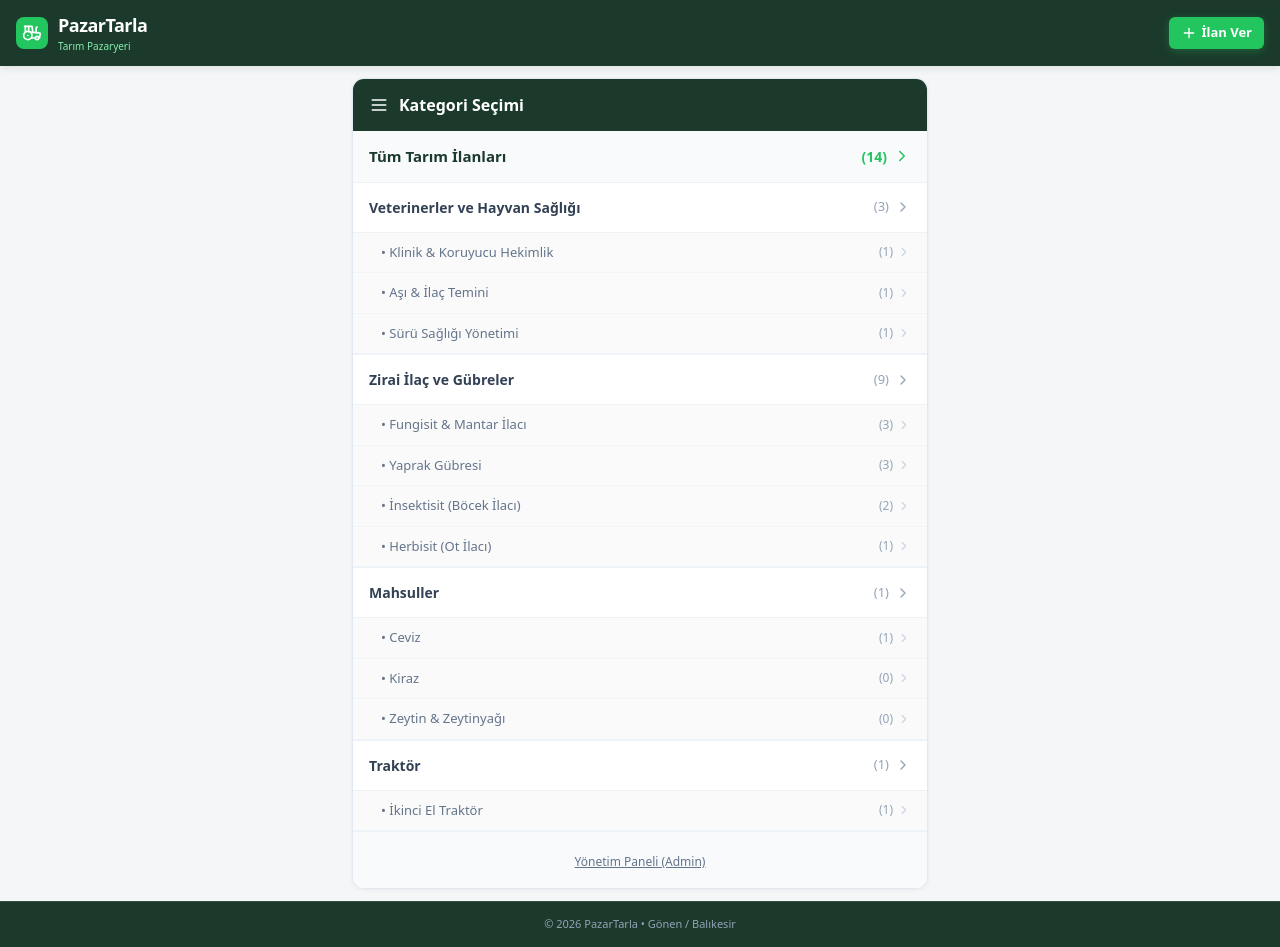
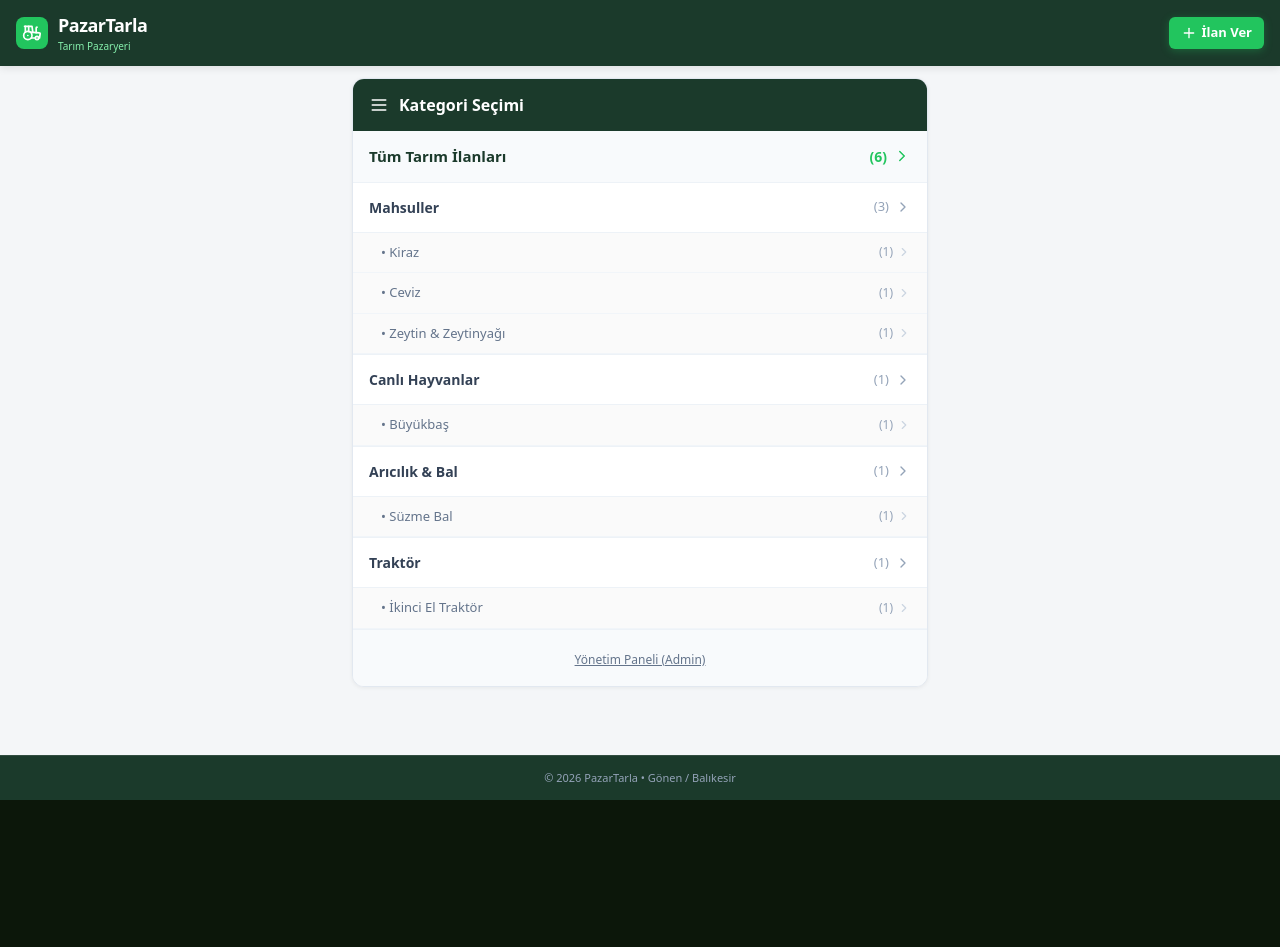
Before and after one commit to gezgiinci-beep/Pazartarla, a React (Vite) app: page / in a window 1280 px wide. After the commit the page ends 800 px from the top, so only its background shows below. Built offline with nearby package versions, Linux system fonts and the light colour scheme.

Commit message:
Update App.tsx

```diff
--- a/src/App.tsx
+++ b/src/App.tsx
@@ -6,227 +6,24 @@ import {
 } from 'lucide-react';
 
 const INITIAL_LISTINGS = [
-  // ZİRAİ İLAÇ VE GÜBRELER (TÜM TÜRKİYE GENELİ BAYİLER)
   {
-    id: 101,
-    title: 'Gönen Güven Zirai İlaç ve Gübre Bayii',
-    price: 450,
-    category: 'Zirai İlaç ve Gübreler',
-    subCategory: 'Fungisit & Mantar İlacı',
+    id: 1,
+    title: 'Bursamızın Meşhur Saplı Tatlı Kirazı',
+    price: 90,
+    category: 'Mahsuller',
+    subCategory: 'Kiraz',
     mode: 'Satılık',
-    location: 'Gönen / Balıkesir',
-    city: 'Balıkesir',
-    amount: '1 Litre / Ambalaj',
-    description: 'Kurtuluş Mah. Çiftlik Cad. No:12 Gönen/Balıkesir. Ceviz ve meyve bahçeleri için ruhsatlı mantar, küf önleyici zirai ilaçlar ve taban gübreleri.',
-    seller: 'Güven Zirai İlaç',
-    phone: '0266 762 12 34',
+    location: 'Karacabey / Bursa',
+    city: 'Bursa',
+    amount: '500 kg',
+    description: 'İhracat kalitesinde iri cins, taze hasat tatlı kiraz. Soğuk zincir araçlarla sevkiyat yapılır.',
+    seller: 'İbrahim Demir',
+    phone: '0532 444 5566',
     verified: true,
     featured: true,
-    image: 'https://images.unsplash.com/photo-1589927986064-0deb33169d8f?auto=format&fit=crop&q=80&w=800',
+    image: 'https://images.unsplash.com/photo-1528821151447-11f211b5e5a7?auto=format&fit=crop&q=80&w=800',
     date: 'Bugün'
   },
-  {
-    id: 102,
-    title: 'Alaşehir Zengin Tarım - Zirai İlaç ve Gübre',
-    price: 680,
-    category: 'Zirai İlaç ve Gübreler',
-    subCategory: 'Yaprak Gübresi',
-    mode: 'Satılık',
-    location: 'Alaşehir / Manisa',
-    city: 'Manisa',
-    amount: '5 Litre Bidon',
-    description: 'Kurtuluş Mah. Zeki Üngör Cad. No:2/A Alaşehir/Manisa. Bağ, meyve ve tarla bitkileri için amino asitli sıvı yaprak gübresi.',
-    seller: 'Zengin Tarım Market',
-    phone: '0236 653 14 95',
-    verified: true,
-    featured: true,
-    image: 'https://images.unsplash.com/photo-1589927986064-0deb33169d8f?auto=format&fit=crop&q=80&w=800',
-    date: 'Bugün'
-  },
-  {
-    id: 103,
-    title: 'Söke Toprak Tarım - İlaç ve Tohum Deposu',
-    price: 520,
-    category: 'Zirai İlaç ve Gübreler',
-    subCategory: 'İnsektisit (Böcek İlacı)',
-    mode: 'Satılık',
-    location: 'Söke / Aydın',
-    city: 'Aydın',
-    amount: '1 Litre',
-    description: 'Yenidoğan Mah. İstiklal Cad. No:254 Söke/Aydın. Zararlı böceklere karşı etkili sistemik tarım ilaçları ve tohumlar.',
-    seller: 'Toprak Zirai İlaçlama',
-    phone: '0256 518 56 24',
-    verified: true,
-    featured: false,
-    image: 'https://images.unsplash.com/photo-1589927986064-0deb33169d8f?auto=format&fit=crop&q=80&w=800',
-    date: 'Bugün'
-  },
-  {
-    id: 104,
-    title: 'Bursa Atlantis Tarım Zirai İlaç Bayii',
-    price: 750,
-    category: 'Zirai İlaç ve Gübreler',
-    subCategory: 'Herbisit (Ot İlacı)',
-    mode: 'Satılık',
-    location: 'Osmangazi / Bursa',
-    city: 'Bursa',
-    amount: '3 Litre',
-    description: 'Küçükbalıklı Mah. Heybe Sk. No:6 Osmangazi/Bursa. Bahçe aralarındaki yabani otlar için seçici herbisit ilaçlar.',
-    seller: 'Atlantis Ziraat',
-    phone: '0224 215 70 00',
-    verified: true,
-    featured: false,
-    image: 'https://images.unsplash.com/photo-1589927986064-0deb33169d8f?auto=format&fit=crop&q=80&w=800',
-    date: 'Bugün'
-  },
-  {
-    id: 105,
-    title: 'Adana Çukurova Gübre ve Zirai İlaç Pazarı',
-    price: 890,
-    category: 'Zirai İlaç ve Gübreler',
-    subCategory: 'Yaprak Gübresi',
-    mode: 'Satılık',
-    location: 'Seyhan / Adana',
-    city: 'Adana',
-    amount: '10 kg Çuval',
-    description: 'Turunçgil ve sebze üretim bölgeleri için yoğunlaştırılmış NPK taban ve üst gübreleri.',
-    seller: 'Çukurova Tarım',
-    phone: '0322 351 22 33',
-    verified: true,
-    featured: false,
-    image: 'https://images.unsplash.com/photo-1589927986064-0deb33169d8f?auto=format&fit=crop&q=80&w=800',
-    date: 'Bugün'
-  },
-  {
-    id: 106,
-    title: 'Konya Selçuklu Tarım Market ve İlaçlama',
-    price: 600,
-    category: 'Zirai İlaç ve Gübreler',
-    subCategory: 'Fungisit & Mantar İlacı',
-    mode: 'Satılık',
-    location: 'Selçuklu / Konya',
-    city: 'Konya',
-    amount: '5 Litre',
-    description: 'Buğday, arpa ve mısır ekim alanları için pas ve mantar hastalıklarına karşı etkili bitki koruma çözümleri.',
-    seller: 'Selçuklu Ziraat',
-    phone: '0332 235 44 55',
-    verified: true,
-    featured: false,
-    image: 'https://images.unsplash.com/photo-1589927986064-0deb33169d8f?auto=format&fit=crop&q=80&w=800',
-    date: 'Bugün'
-  },
-  {
-    id: 107,
-    title: 'İzmir Tire Zirai İlaç ve Gübre Deposu',
-    price: 540,
-    category: 'Zirai İlaç ve Gübreler',
-    subCategory: 'Yaprak Gübresi',
-    mode: 'Satılık',
-    location: 'Tire / İzmir',
-    city: 'İzmir',
-    amount: '5 Litre',
-    description: 'İsmail Çetinkaya Cad. No:45 Tire/İzmir. Meyve bahçeleri ve zeytinlikler için özel besleme ve koruma ürünleri.',
-    seller: 'Tire Ziraat Deposu',
-    phone: '0232 512 88 99',
-    verified: true,
-    featured: false,
-    image: 'https://images.unsplash.com/photo-1589927986064-0deb33169d8f?auto=format&fit=crop&q=80&w=800',
-    date: 'Bugün'
-  },
-  {
-    id: 108,
-    title: 'Antalya Aksu Tarım İlaçları ve Gübre',
-    price: 720,
-    category: 'Zirai İlaç ve Gübreler',
-    subCategory: 'İnsektisit (Böcek İlacı)',
-    mode: 'Satılık',
-    location: 'Aksu / Antalya',
-    city: 'Antalya',
-    amount: '1 Litre',
-    description: 'Seracılık ve örtü altı tarım için özel kırmızı örümcek ve thrips ilaçları, damla sulama gübreleri.',
-    seller: 'Aksu Tarım',
-    phone: '0242 426 11 22',
-    verified: true,
-    featured: false,
-    image: 'https://images.unsplash.com/photo-1589927986064-0deb33169d8f?auto=format&fit=crop&q=80&w=800',
-    date: 'Bugün'
-  },
-  {
-    id: 109,
-    title: 'Sakarya Adapazarı Zirai İlaç ve Tohumculuk',
-    price: 490,
-    category: 'Zirai İlaç ve Gübreler',
-    subCategory: 'Fungisit & Mantar İlacı',
-    mode: 'Satılık',
-    location: 'Adapazarı / Sakarya',
-    city: 'Sakarya',
-    amount: '2 Litre',
-    description: 'Semerciler Mah. Postane Sk. No:8 Adapazarı/Sakarya. Mısır, patates ve fındık tarımı için ilaç ve gübre çeşitleri.',
-    seller: 'Sakarya Ziraat',
-    phone: '0264 271 33 44',
-    verified: true,
-    featured: false,
-    image: 'https://images.unsplash.com/photo-1589927986064-0deb33169d8f?auto=format&fit=crop&q=80&w=800',
-    date: 'Bugün'
-  },
-
-  // VETERİNERLER VE HAYVAN SAĞLIĞI
-  {
-    id: 110,
-    title: 'Gönen Şifa Veteriner Kliniği (7/24)',
-    price: 500,
-    category: 'Veterinerler ve Hayvan Sağlığı',
-    subCategory: 'Klinik & Koruyucu Hekimlik',
-    mode: 'Hizmet',
-    location: 'Gönen / Balıkesir',
-    city: 'Balıkesir',
-    amount: 'Yerinde / Klinik Muayene',
-    description: 'Kurtuluş Mah. Kızılay Cad. Gönen/Balıkesir. Büyükbaş ve küçükbaş hayvanlar için suni tohumlama, aşılama ve cerrahi.',
-    seller: 'Vet. Hekim Mehmet Can',
-    phone: '0266 762 19 68',
-    verified: true,
-    featured: true,
-    image: 'https://images.unsplash.com/photo-1584132967334-10e028bd69f7?auto=format&fit=crop&q=80&w=800',
-    date: 'Bugün'
-  },
-  {
-    id: 111,
-    title: 'Bandırma Öncü Veteriner Deposu & Aşı Merkezi',
-    price: 1200,
-    category: 'Veterinerler ve Hayvan Sağlığı',
-    subCategory: 'Aşı & İlaç Temini',
-    mode: 'Satılık',
-    location: 'Bandırma / Balıkesir',
-    city: 'Balıkesir',
-    amount: 'Soğuk Zincir Sevkiyat',
-    description: 'Paşabayır Mah. İstasyon Cad. Bandırma. Sürü sağlığı için koruyucu aşılar, vitaminler ve antibiyotik tedariği.',
-    seller: 'Öncü Veterinerlik',
-    phone: '0266 714 55 66',
-    verified: true,
-    featured: false,
-    image: 'https://images.unsplash.com/photo-1584132967334-10e028bd69f7?auto=format&fit=crop&q=80&w=800',
-    date: 'Bugün'
-  },
-  {
-    id: 112,
-    title: 'Bursa Karacabey Hayvan Sağlığı ve Veterinerlik',
-    price: 800,
-    category: 'Veterinerler ve Hayvan Sağlığı',
-    subCategory: 'Sürü Sağlığı Yönetimi',
-    mode: 'Hizmet',
-    location: 'Karacabey / Bursa',
-    city: 'Bursa',
-    amount: 'Periyodik Kontrol',
-    description: 'Göztepe Mah. Bursa Cad. Karacabey/Bursa. Çiftlikler için paraziter mücadele, tırnak bakımı ve sürü danışmanlığı.',
-    seller: 'Vet. Hekim Selim Demir',
-    phone: '0224 676 33 22',
-    verified: true,
-    featured: false,
-    image: 'https://images.unsplash.com/photo-1584132967334-10e028bd69f7?auto=format&fit=crop&q=80&w=800',
-    date: 'Bugün'
-  },
-
-  // DİĞER MAHSUL VE EKİPMANLAR
   {
     id: 5,
     title: 'Tarladan Doğrudan Taze Chandler Ceviz',
@@ -237,12 +34,66 @@ const INITIAL_LISTINGS = [
     location: 'Gönen / Balıkesir',
     city: 'Balıkesir',
     amount: '1 Ton',
-    description: 'Kendi bahçemizin ürünü, ilaçsız ve dolgun Chandler ceviz.',
+    description: 'Kendi bahçemizin ürünü, ilaçsız ve dolgun Chandler ceviz. Toptan veya perakende satışımız vardır.',
     seller: 'Can İnce',
     phone: '0535 768 1550',
     verified: true,
     featured: true,
     image: 'https://images.unsplash.com/photo-1559181567-c3190ca9959b?auto=format&fit=crop&q=80&w=800',
+    date: 'Bugün'
+  },
+  {
+    id: 7,
+    title: 'Erken Hasat Soğuk Sıkım Sızma Zeytinyağı',
+    price: 1250,
+    category: 'Mahsuller',
+    subCategory: 'Zeytin & Zeytinyağı',
+    mode: 'Satılık',
+    location: 'Burhaniye / Balıkesir',
+    city: 'Balıkesir',
+    amount: '100 Teneke (5 Lt)',
+    description: 'Asit oranı düşük, kendi zeytinliklerimizden üretilen geleneksel soğuk sıkım saf zeytinyağı.',
+    seller: 'Hasan Bilir',
+    phone: '0532 123 4567',
+    verified: true,
+    featured: true,
+    image: 'https://images.unsplash.com/photo-1474979266404-7eaacbcd87c5?auto=format&fit=crop&q=80&w=800',
+    date: 'Bugün'
+  },
+  {
+    id: 11,
+    title: 'Holstein Süt İneği ve Buzağısı',
+    price: 85000,
+    category: 'Canlı Hayvanlar',
+    subCategory: 'Büyükbaş',
+    mode: 'Satılık',
+    location: 'Gönen / Balıkesir',
+    city: 'Balıkesir',
+    amount: '1 Baş + 1',
+    description: 'Günlük 30 litre süt veren, sağlığı yerinde inek.',
+    seller: 'Mustafa Çoban',
+    phone: '0532 777 8899',
+    verified: true,
+    featured: true,
+    image: 'https://images.unsplash.com/photo-1570042225831-d98fa7577f1e?auto=format&fit=crop&q=80&w=800',
+    date: 'Bugün'
+  },
+  {
+    id: 18,
+    title: 'Meşe Çiçeği Yayla Süzme Balı (1 Kg)',
+    price: 400,
+    category: 'Arıcılık & Bal',
+    subCategory: 'Süzme Bal',
+    mode: 'Satılık',
+    location: 'Gönen / Balıkesir',
+    city: 'Balıkesir',
+    amount: '50 Kavanoz',
+    description: 'Meşe ağaçlarıyla çevrili doğal florada üretilmiş saf bal.',
+    seller: 'Can İnce',
+    phone: '0535 768 1550',
+    verified: true,
+    featured: true,
+    image: 'https://images.unsplash.com/photo-1587049352847-4a222e784d38?auto=format&fit=crop&q=80&w=800',
     date: 'Bugün'
   },
   {
@@ -254,8 +105,8 @@ const INITIAL_LISTINGS = [
     mode: 'Satılık',
     location: 'Gönen / Balıkesir',
     city: 'Balıkesir',
-    amount: '1200 Saat / 130 HP',
-    description: 'Kapalı garaj traktörüdür. Tüm bakımları yetkili serviste yapılmıştır.',
+    amount: '1200 Çalışma Saati / 130 HP',
+    description: 'Kapalı garaj traktörüdür. Tüm bakımları yetkili serviste yapılmıştır. Hiçbir masrafı yoktur.',
     seller: 'Ahmet Yılmaz',
     phone: '0532 555 0192',
     verified: true,
@@ -282,8 +133,8 @@ export default function App() {
   const [form, setForm] = useState({
     title: '',
     price: '',
-    category: 'Zirai İlaç ve Gübreler',
-    subCategory: 'Fungisit & Mantar İlacı',
+    category: 'Mahsuller',
+    subCategory: 'Ceviz',
     mode: 'Satılık',
     location: 'Gönen / Balıkesir',
     city: 'Balıkesir',
@@ -329,7 +180,7 @@ export default function App() {
       return;
     }
 
-    const finalImage = form.image.trim() !== '' ? form.image : 'https://images.unsplash.com/photo-1589927986064-0deb33169d8f?auto=format&fit=crop&q=80&w=800';
+    const finalImage = form.image.trim() !== '' ? form.image : 'https://images.unsplash.com/photo-1500937386664-56d1dfef3854?auto=format&fit=crop&q=80&w=800';
 
     const newEntry = {
       ...form,
@@ -362,9 +213,9 @@ export default function App() {
   };
 
   const categoriesWithSubs = {
-    'Veterinerler ve Hayvan Sağlığı': ['Klinik & Koruyucu Hekimlik', 'Aşı & İlaç Temini', 'Sürü Sağlığı Yönetimi'],
-    'Zirai İlaç ve Gübreler': ['Fungisit & Mantar İlacı', 'Yaprak Gübresi', 'İnsektisit (Böcek İlacı)', 'Herbisit (Ot İlacı)'],
-    'Mahsuller': ['Ceviz', 'Kiraz', 'Zeytin & Zeytinyağı'],
+    'Mahsuller': ['Kiraz', 'Ceviz', 'Zeytin & Zeytinyağı'],
+    'Canlı Hayvanlar': ['Büyükbaş'],
+    'Arıcılık & Bal': ['Süzme Bal'],
     'Traktör': ['İkinci El Traktör']
   };
 
@@ -572,7 +423,7 @@ export default function App() {
             <h2 style={{ fontSize: '18px', fontWeight: '800', color: '#0f172a', margin: '8px 0' }}>{selectedListing.title}</h2>
             {selectedListing.amount && (
               <div style={{ display: 'inline-flex', alignItems: 'center', gap: '4px', backgroundColor: '#ecfdf5', color: '#059669', padding: '4px 8px', borderRadius: '6px', fontSize: '12px', fontWeight: '700', marginBottom: '12px', border: '1px solid #a7f3d0' }}>
-                <Package size={14} /> Bilgi / Şekil: {selectedListing.amount}
+                <Package size={14} /> Miktar / Ölçü: {selectedListing.amount}
               </div>
             )}
             <div style={{ fontSize: '22px', fontWeight: '800', color: '#1b3a2b', marginBottom: '14px' }}>{selectedListing.price.toLocaleString('tr-TR')} TL</div>
@@ -596,12 +447,12 @@ export default function App() {
             <form onSubmit={handleDirectAdd} style={{ display: 'flex', flexDirection: 'column', gap: '12px' }}>
               <div>
                 <label style={{ display: 'block', fontWeight: '600', marginBottom: '4px', fontSize: '12px' }}>İlan Başlığı *</label>
-                <input type="text" name="title" placeholder="Örn: Zirai İlaç / Mahsul" value={form.title} onChange={handleFormChange} style={{ width: '100%', padding: '10px', borderRadius: '6px', border: '1px solid #cbd5e1', boxSizing: 'border-box', fontSize: '13px' }} />
+                <input type="text" name="title" placeholder="Örn: Chandler Ceviz" value={form.title} onChange={handleFormChange} style={{ width: '100%', padding: '10px', borderRadius: '6px', border: '1px solid #cbd5e1', boxSizing: 'border-box', fontSize: '13px' }} />
               </div>
               <div style={{ display: 'grid', gridTemplateColumns: '1fr 1fr', gap: '10px' }}>
                 <div>
                   <label style={{ display: 'block', fontWeight: '600', marginBottom: '4px', fontSize: '12px' }}>Fiyat / Ücret (TL) *</label>
-                  <input type="number" name="price" placeholder="450" value={form.price} onChange={handleFormChange} style={{ width: '100%', padding: '10px', borderRadius: '6px', border: '1px solid #cbd5e1', boxSizing: 'border-box', fontSize: '13px' }} />
+                  <input type="number" name="price" placeholder="140" value={form.price} onChange={handleFormChange} style={{ width: '100%', padding: '10px', borderRadius: '6px', border: '1px solid #cbd5e1', boxSizing: 'border-box', fontSize: '13px' }} />
                 </div>
                 <div>
                   <label style={{ display: 'block', fontWeight: '600', marginBottom: '4px', fontSize: '12px' }}>Kategori</label>
@@ -614,17 +465,17 @@ export default function App() {
               </div>
               <div style={{ display: 'grid', gridTemplateColumns: '1fr 1fr', gap: '10px' }}>
                 <div>
-                  <label style={{ display: 'block', fontWeight: '600', marginBottom: '4px', fontSize: '12px' }}>Satıcı / Bayi Adı *</label>
-                  <input type="text" name="seller" placeholder="Ad Soyad / İşletme" value={form.seller} onChange={handleFormChange} style={{ width: '100%', padding: '10px', borderRadius: '6px', border: '1px solid #cbd5e1', boxSizing: 'border-box', fontSize: '13px' }} />
+                  <label style={{ display: 'block', fontWeight: '600', marginBottom: '4px', fontSize: '12px' }}>Ad Soyad / Satıcı *</label>
+                  <input type="text" name="seller" placeholder="Can İnce" value={form.seller} onChange={handleFormChange} style={{ width: '100%', padding: '10px', borderRadius: '6px', border: '1px solid #cbd5e1', boxSizing: 'border-box', fontSize: '13px' }} />
                 </div>
                 <div>
                   <label style={{ display: 'block', fontWeight: '600', marginBottom: '4px', fontSize: '12px' }}>Telefon *</label>
-                  <input type="text" name="phone" placeholder="0532..." value={form.phone} onChange={handleFormChange} style={{ width: '100%', padding: '10px', borderRadius: '6px', border: '1px solid #cbd5e1', boxSizing: 'border-box', fontSize: '13px' }} />
+                  <input type="text" name="phone" placeholder="0535..." value={form.phone} onChange={handleFormChange} style={{ width: '100%', padding: '10px', borderRadius: '6px', border: '1px solid #cbd5e1', boxSizing: 'border-box', fontSize: '13px' }} />
                 </div>
               </div>
               <div>
                 <label style={{ display: 'block', fontWeight: '600', marginBottom: '4px', fontSize: '12px' }}>Açıklama</label>
-                <textarea name="description" placeholder="Detaylar..." value={form.description} onChange={handleFormChange} style={{ width: '100%', padding: '10px', borderRadius: '6px', border: '1px solid #cbd5e1', height: '80px', boxSizing: 'border-box', fontSize: '13px' }} />
+                <textarea name="description" placeholder="Ürün detayları..." value={form.description} onChange={handleFormChange} style={{ width: '100%', padding: '10px', borderRadius: '6px', border: '1px solid #cbd5e1', height: '80px', boxSizing: 'border-box', fontSize: '13px' }} />
               </div>
               <button type="submit" style={{ backgroundColor: '#22c55e', color: '#fff', border: 'none', padding: '12px', borderRadius: '8px', fontWeight: '700', cursor: 'pointer', fontSize: '14px' }}>
                 İlanı Hemen Yayınla
```
